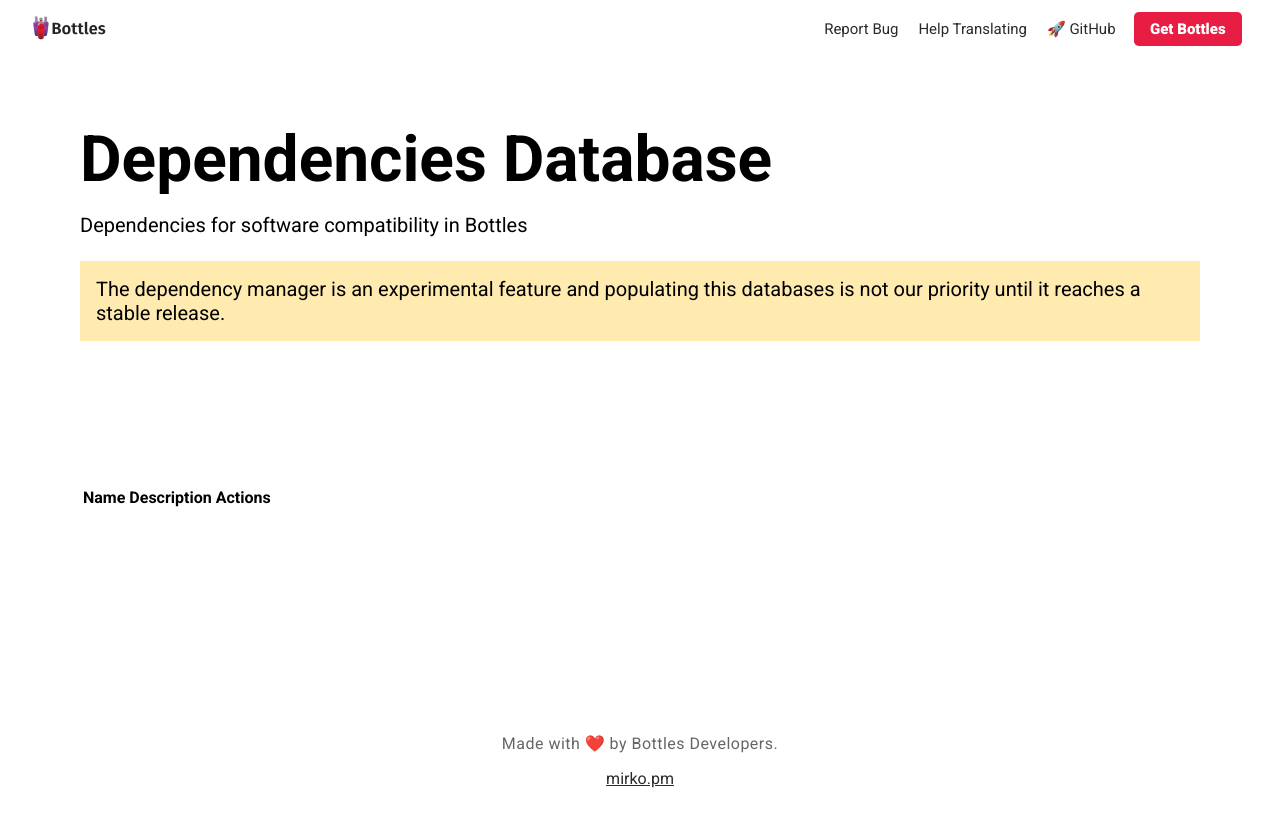
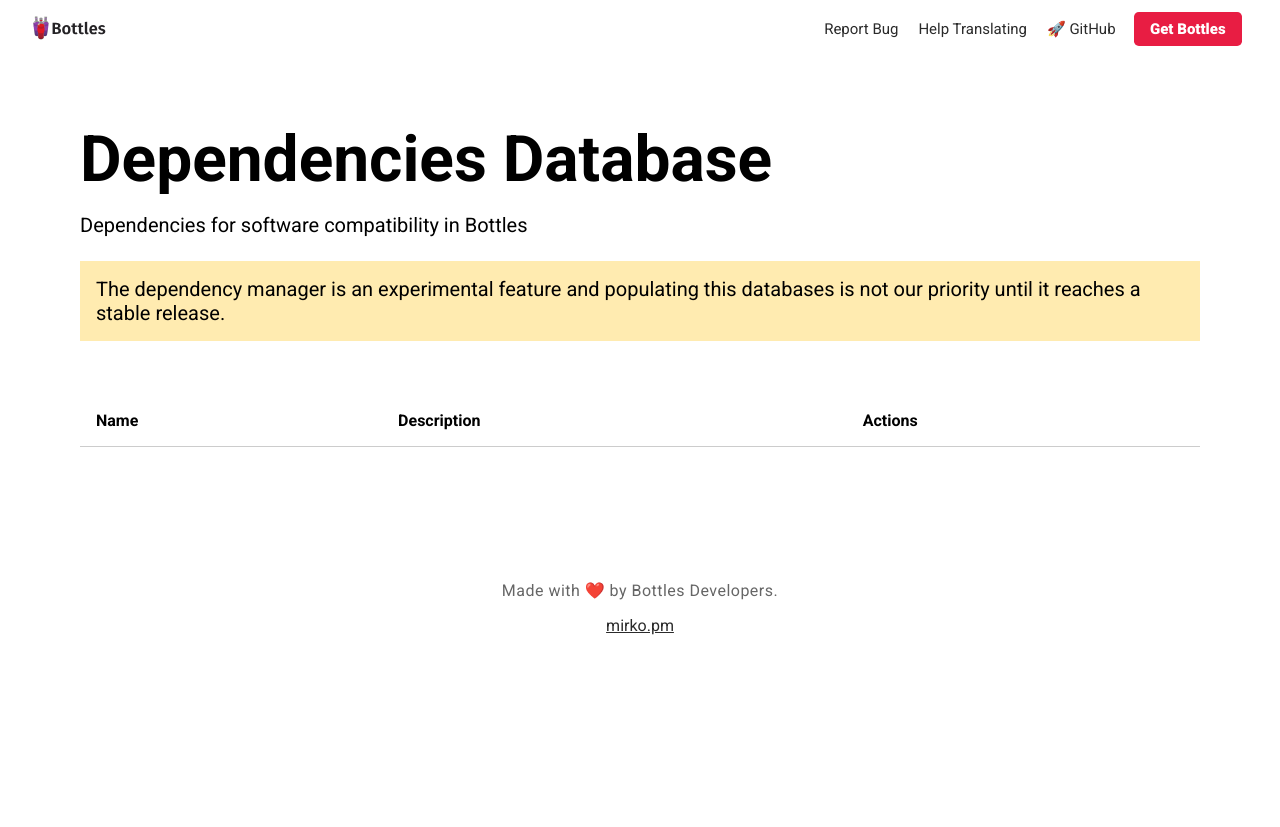
Before and after one commit to bottlesdevs/website, a Jekyll site: the page built from database/dependencies.md, in a window 1280 px wide. Shown: the top 827 px of the page. Built offline with Jekyll 4.4.1, drawn with Linux system fonts in a browser that asks for light colours.

Commit message:
Stylesheet for tables

```diff
--- a/assets/css/style.css
+++ b/assets/css/style.css
@@ -236,6 +236,33 @@
     max-width: 78rem;
 }
 
+section.page {
+    padding: .4rem 4rem;
+}
+
+table {
+    width: 100%;
+    text-align: left;
+    border-spacing: 0;
+}
+
+table th {
+    border-bottom: 1px solid #cccccc;
+}
+
+table th,
+table td {
+    padding: 1rem;
+}
+
+tbody tr:nth-child(even) {
+    background-color: #f9f9f9;
+}
+
+tbody tr:hover {
+    background-color: #fbf2f2;
+}
+
 @media screen and (max-width:745px) {
     nav a.brand {
         float: none;
```
